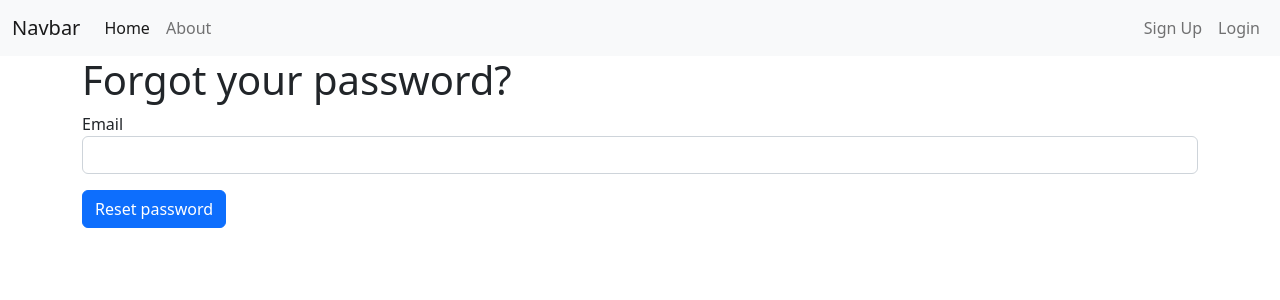
After one commit to alexandec/scheduled-tweets, a Rails app: page /password/reset in a window 1280 px wide. The commit adds this page. Shown: the top 300 px of the page. Run offline with Rails 7, Linux system fonts and the light colour scheme; some libraries are stand-ins or nearby versions.

Commit message:
Implement password reset functionality with email notifications and user interface updates

```diff
--- /dev/null
+++ b/app/controllers/password_resets_controller.rb
@@ -0,0 +1,37 @@
+class PasswordResetsController < ApplicationController
+  def new
+  end
+
+  def create
+    user = User.find_by(email: params[:email])
+    if user
+      PasswordMailer.with(user: user).reset.deliver_now
+    end
+
+    redirect_to root_path, notice: "If an account with that email exists, you will receive password reset instructions"
+  end
+
+  def edit
+    @user = User.find_signed!(params[:token], purpose: :password_reset)
+  rescue ActiveSupport::MessageVerifier::InvalidSignature
+    redirect_to root_path, alert: "Invalid or expired password reset token"
+  end
+
+  def update
+    @user = User.find_signed!(params[:token], purpose: :password_reset)
+    @user.assign_attributes(password_params)
+    if @user.save(context: :password_change)
+      redirect_to root_path, notice: "Password has been reset successfully"
+    else
+      render :edit, status: :unprocessable_entity
+    end
+  rescue ActiveSupport::MessageVerifier::InvalidSignature
+    redirect_to root_path, alert: "Invalid or expired password reset token"
+  end
+
+  private
+
+  def password_params
+    params.require(:user).permit(:password, :password_confirmation)
+  end
+end
--- a/app/controllers/passwords_controller.rb
+++ b/app/controllers/passwords_controller.rb
@@ -5,7 +5,8 @@ class PasswordsController < ApplicationController
   end
 
   def update
-    if Current.user.update(password_params)
+    Current.user.assign_attributes(password_params)
+    if Current.user.save(context: :password_change)
       redirect_to root_path, notice: "Password updated successfully"
     else
       render :edit, status: :unprocessable_entity
--- a/app/models/user.rb
+++ b/app/models/user.rb
@@ -1,5 +1,7 @@
 class User < ApplicationRecord
   has_secure_password
+
+  validates :password, presence: true, on: :password_change
 
   normalizes :email, with: ->(email) { email.strip.downcase }
 
--- /dev/null
+++ b/app/views/password_mailer/reset.html.erb
@@ -0,0 +1,5 @@
+Hi <%= params[:user].email %>,
+
+You requested a password reset. Click the link below to reset your password. The link will expire in 15 minutes.
+
+<%= link_to "Reset password", password_reset_edit_url(token: @token) %>
--- /dev/null
+++ b/app/views/password_mailer/reset.text.erb
@@ -0,0 +1,5 @@
+Hi <%= params[:user].email %>,
+
+You requested a password reset. Click the link below to reset your password. The link will expire in 15 minutes.
+
+<%= password_reset_edit_url(token: @token) %>
--- /dev/null
+++ b/app/views/password_resets/new.html.erb
@@ -0,0 +1,12 @@
+<h1>Forgot your password?</h1>
+
+<%= form_with url: password_reset_path do |form| %>
+   <div class="mb-3">
+        <%= form.label :email %>
+        <%= form.text_field :email, class: "form-control" %>
+    </div>
+
+    <div class="mb-3">
+        <%= form.submit "Reset password", class: "btn btn-primary" %>
+    </div>
+<% end %>
--- a/app/views/sessions/new.html.erb
+++ b/app/views/sessions/new.html.erb
@@ -3,11 +3,12 @@
 <%= form_with url: sign_in_path do |form| %>
   <div class="mb-3">
     <%= form.label :email %>
-    <%= form.email_field :email %>
+    <%= form.email_field :email, class: "form-control" %>
   </div>
   <div class="mb-3">
     <%= form.label :password %>
-    <%= form.password_field :password %>
+    <%= form.password_field :password, class: "form-control" %>
+    <%= link_to "Forgot your password?", password_reset_path %>
   </div>
   <div class="mb-3">
     <%= form.submit "Sign In", class: "btn btn-primary" %>
--- a/config/environments/development.rb
+++ b/config/environments/development.rb
@@ -75,4 +75,6 @@ Rails.application.configure do
 
   # Apply autocorrection by RuboCop to files generated by `bin/rails generate`.
   # config.generators.apply_rubocop_autocorrect_after_generate!
+
+  config.action_mailer.default_url_options = { host: "localhost", port: 3000 }
 end
--- a/config/routes.rb
+++ b/config/routes.rb
@@ -14,6 +14,11 @@ Rails.application.routes.draw do
 
   delete "log_out", to: "sessions#destroy"
 
+  get "password/reset", to: "password_resets#new"
+  post "password/reset", to: "password_resets#create"
+  get "password/reset/edit", to: "password_resets#edit"
+  patch "password/reset", to: "password_resets#update"
+
   root to: "main#index"
 
   # Reveal health status on /up that returns 200 if the app boots with no exceptions, otherwise 500.
```
Also changed, not shown: app/mailers/password_mailer.rb (added, +12 -0 lines), app/views/password_resets/edit.html.erb (added, +26 -0 lines), test/integration/password_resets_test.rb (added, +32 -0 lines), test/mailers/password_mailer_test.rb (added, +13 -0 lines), test/mailers/previews/password_mailer_preview.rb (added, +7 -0 lines).
